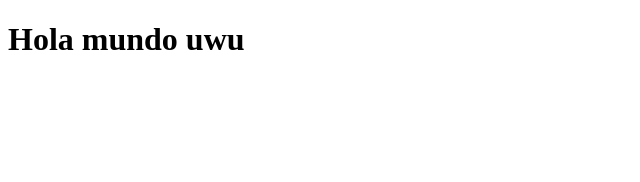
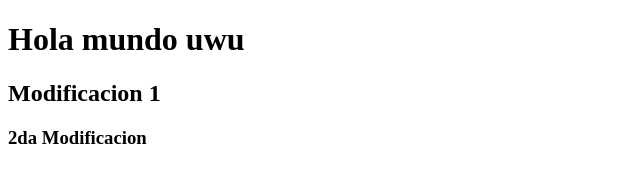
Before and after one commit to LucianoFlores1/prueba1_git, a plain HTML site: page index.html in a window 1280 px wide. Shown: the whole page, without its empty margins (0-640 px from the left). Drawn offline with Linux system fonts and the light colour scheme.

Commit message:
Segunda modificacion con un h3

```diff
--- a/index.html
+++ b/index.html
@@ -9,6 +9,8 @@
 
 <body>
     <h1>Hola mundo uwu</h1>
+    <h2>Modificacion 1</h2>
+    <h3>2da Modificacion</h3>
 </body>
 
 </html>
```
